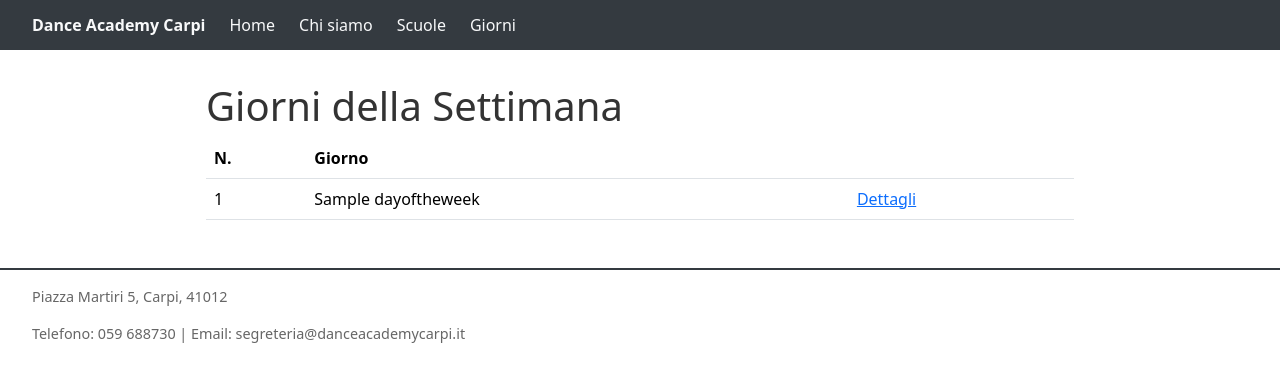
After one commit to NicoloSimonini-Itsolivetti/progetto-dance-school, a Django app: page /configurazione/giorni/ in a window 1280 px wide. The commit adds this page. Shown: the top 382 px of the page. Run offline with Django 5.2, Linux system fonts and the light colour scheme; tables that the repository leaves empty hold one stand-in row (values such as "Sample post").

Commit message:
viste per giorni della settimana

```diff
--- a/dance_school_project/urls.py
+++ b/dance_school_project/urls.py
@@ -7,5 +7,6 @@ urlpatterns = [
     path("", views.homepage, name="home"),
     path("chi-siamo/", views.chi_siamo, name="chi_siamo"),
     path("gestione-scuole/", include("schoolmanagement.urls")),
+    path("configurazione/", include("school.urls")),
     path("admin/", admin.site.urls),
 ]
--- /dev/null
+++ b/school/templates/school/dayoftheweek_detail.html
@@ -0,0 +1,6 @@
+{% extends "base_detail.html" %}
+{% block detail-title %}{{ object.name }}{% endblock %}
+{% block detail-content %}
+    <p><strong>Numero:</strong> {{ object.number }}</p>
+    <p><strong>Giorno:</strong> {{ object.name }}</p>
+{% endblock %}
--- /dev/null
+++ b/school/templates/school/dayoftheweek_list.html
@@ -0,0 +1,16 @@
+{% extends "base_list.html" %}
+{% block list-title %}Giorni della Settimana{% endblock %}
+{% block list-header %}
+    <th>N.</th>
+    <th>Giorno</th>
+    <th></th>
+{% endblock %}
+{% block list-body %}
+    {% for giorno in object_list %}
+        <tr>
+            <td>{{ giorno.number }}</td>
+            <td>{{ giorno.name }}</td>
+            <td><a href="{% url 'day_detail' giorno.pk %}">Dettagli</a></td>
+        </tr>
+    {% endfor %}
+{% endblock %}
--- /dev/null
+++ b/school/urls.py
@@ -0,0 +1,7 @@
+from django.urls import path
+from school import views
+
+urlpatterns = [
+    path("giorni/", views.DayOfTheWeekListView.as_view(), name="day_list"),
+    path("giorni/<int:pk>/", views.DayOfTheWeekDetailView.as_view(), name="day_detail"),
+]
--- /dev/null
+++ b/school/views.py
@@ -0,0 +1,10 @@
+from django.views.generic import ListView, DetailView
+from school.models import DayOfTheWeek
+
+
+class DayOfTheWeekListView(ListView):
+    model = DayOfTheWeek
+
+
+class DayOfTheWeekDetailView(DetailView):
+    model = DayOfTheWeek
--- a/templates/base.html
+++ b/templates/base.html
@@ -14,6 +14,7 @@
         <a href="{% url 'home' %}">Home</a>
         <a href="{% url 'chi_siamo' %}">Chi siamo</a>
         <a href="{% url 'lista_scuole' %}">Scuole</a>
+        <a href="{% url 'day_list' %}">Giorni</a>
     </nav>
 
     <main>
```
